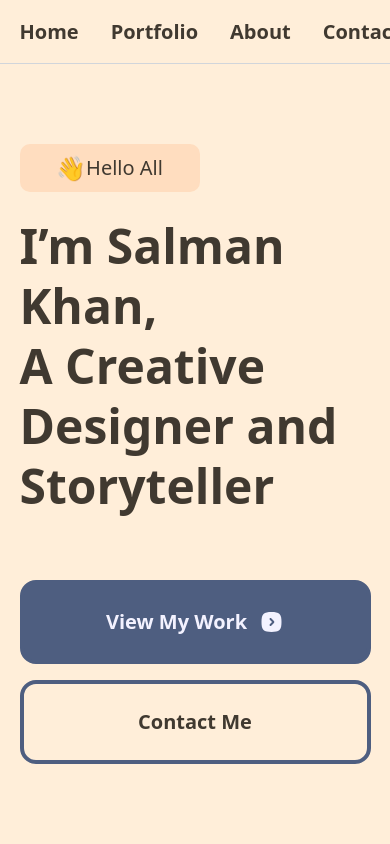
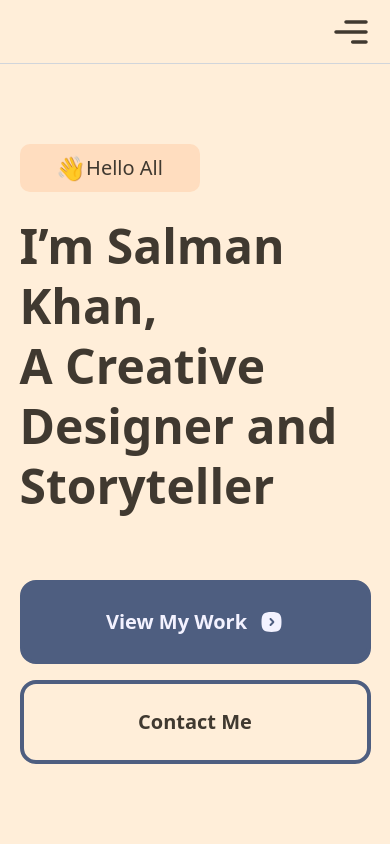
Before and after one commit to kayamazlum/my-portfolio, a Next.js app: page / in a window 390 px wide. Shown: the top 844 px of the page. Built offline with nearby package versions, Linux system fonts and the light colour scheme.

Commit message:
hamburger menu yaptım

```diff
--- a/package.json
+++ b/package.json
@@ -13,6 +13,7 @@
     "next": "14.2.13",
     "react": "^18",
     "react-dom": "^18",
+    "react-icons": "^5.3.0",
     "ts-node": "^10.9.2"
   },
   "devDependencies": {
--- a/src/app/layout.tsx
+++ b/src/app/layout.tsx
@@ -4,7 +4,7 @@ import Navbar from '@/components/Navbar';
 import Footer from '@/components/Footer';
 
 export const metadata: Metadata = {
- title: 'Create Next App',
+ title: 'Mazlum Kaya',
  description: 'Generated by create next app',
 };
 
--- a/src/components/Navbar/index.tsx
+++ b/src/components/Navbar/index.tsx
@@ -1,12 +1,22 @@
+'use client';
 import Link from 'next/link';
-import React from 'react';
+import React, { useState } from 'react';
 import Section from '../Section';
+import { CgMenuRight } from 'react-icons/cg';
+import { GrClose } from 'react-icons/gr';
 
 const Navbar = () => {
+ const [hamburger, setHamburger] = useState(false);
+ console.log(hamburger);
+
+ const changeMenu = () => {
+  setHamburger(!hamburger);
+ };
+
  return (
-  <Section className="justify-start flex items-center h-[64px] border-b bg-customLight border-b-gray-300">
-   <div>
-    <ul className="flex gap-8 font-semibold text-[20px]">
+  <Section className="justify-start flex items-center h-[64px] border-b bg-customLight border-b-gray-300 ">
+   <div className=" w-full hidden justify-between md:flex">
+    <ul className="flex gap-8 font-semibold text-[20px] ">
      <li>
       <Link href={'/'}>Home</Link>
      </li>
@@ -21,6 +31,30 @@ const Navbar = () => {
      </li>
     </ul>
    </div>
+   <div className="flex md:hidden justify-end w-full">
+    <CgMenuRight size={40} onClick={() => changeMenu()} />
+   </div>
+   {hamburger && (
+    <div className="fixed h-screen w-screen left-0 top-0 bg-blue-400 z-50 justify-center flex flex-col">
+     <div className="justify-center absolute top-8 right-8">
+      <GrClose size={40} onClick={() => changeMenu()} />
+     </div>
+     <ul className="flex flex-col gap-8 font-semibold text-3xl items-center justify-center ">
+      <li>
+       <Link href={'/'}>Home</Link>
+      </li>
+      <li>
+       <Link href={'/'}>Portfolio</Link>
+      </li>
+      <li>
+       <Link href={'/'}>About</Link>
+      </li>
+      <li>
+       <Link href={'/'}>Contact</Link>
+      </li>
+     </ul>
+    </div>
+   )}
   </Section>
  );
 };
```
Also changed, not shown: 1 other file (tests, documents, lock files or other folders).
